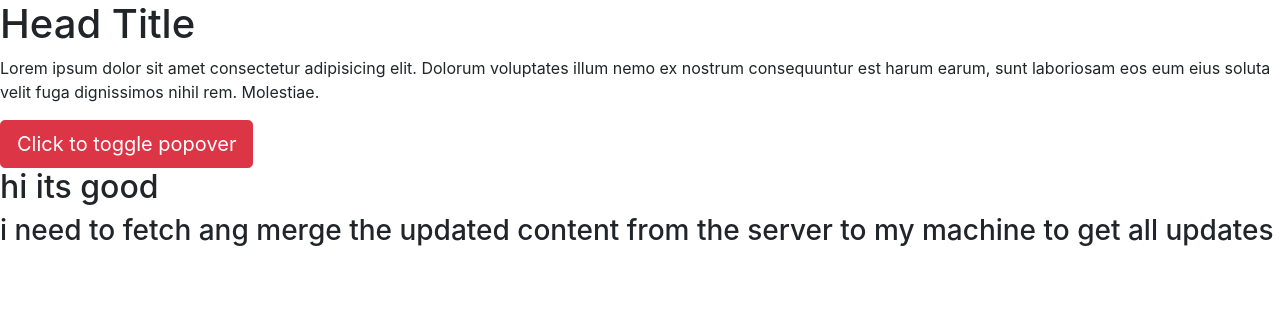
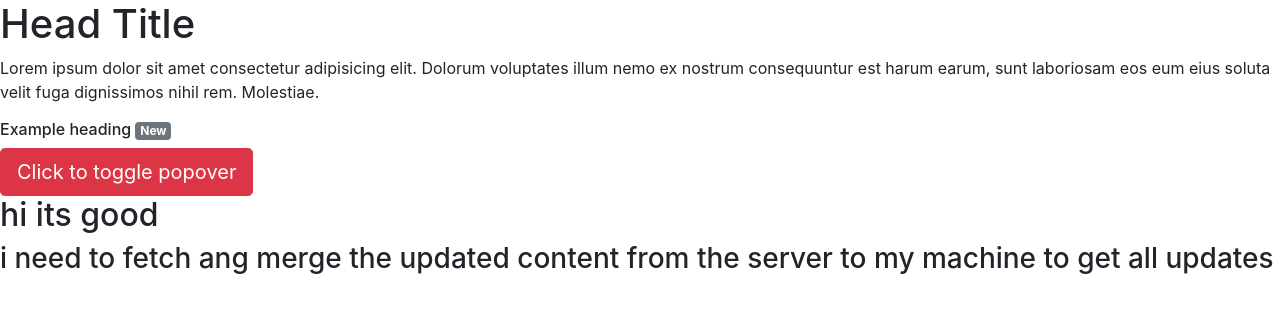
Before and after one commit to de-metsada/initial, a plain HTML site: page index.html in a window 1280 px wide. Drawn offline with nearby package versions, Linux system fonts and the light colour scheme.

Commit message:
badge added to index

```diff
--- a/index.html
+++ b/index.html
@@ -15,6 +15,7 @@
       laboriosam eos eum eius soluta velit fuga dignissimos nihil rem.
       Molestiae.
     </p>
+    <h6>Example heading <span class="badge badge-secondary">New</span></h6>
     <button type="button" class="btn btn-lg btn-danger" data-toggle="popover" title="Popover title" data-content="And here's some amazing content. It's very engaging. Right?">Click to toggle popover</button>
     <h2>hi its good</h2>
     <h3>i need to fetch ang merge the updated content from the server to my machine to get all updates</h3>
```
